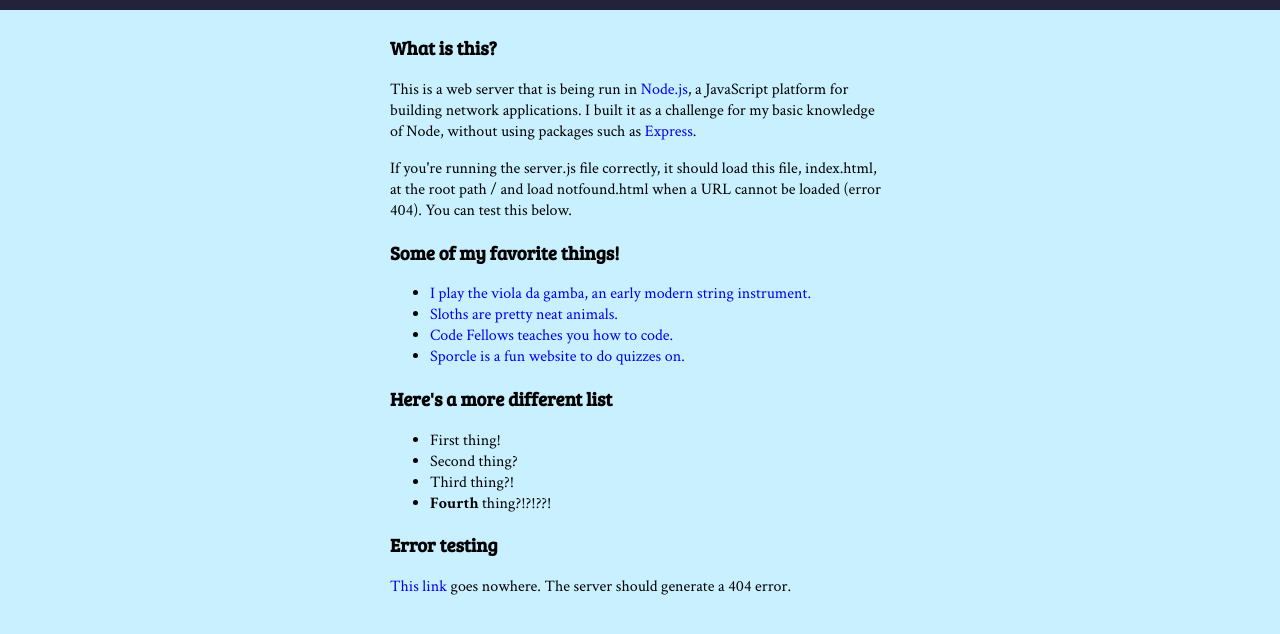
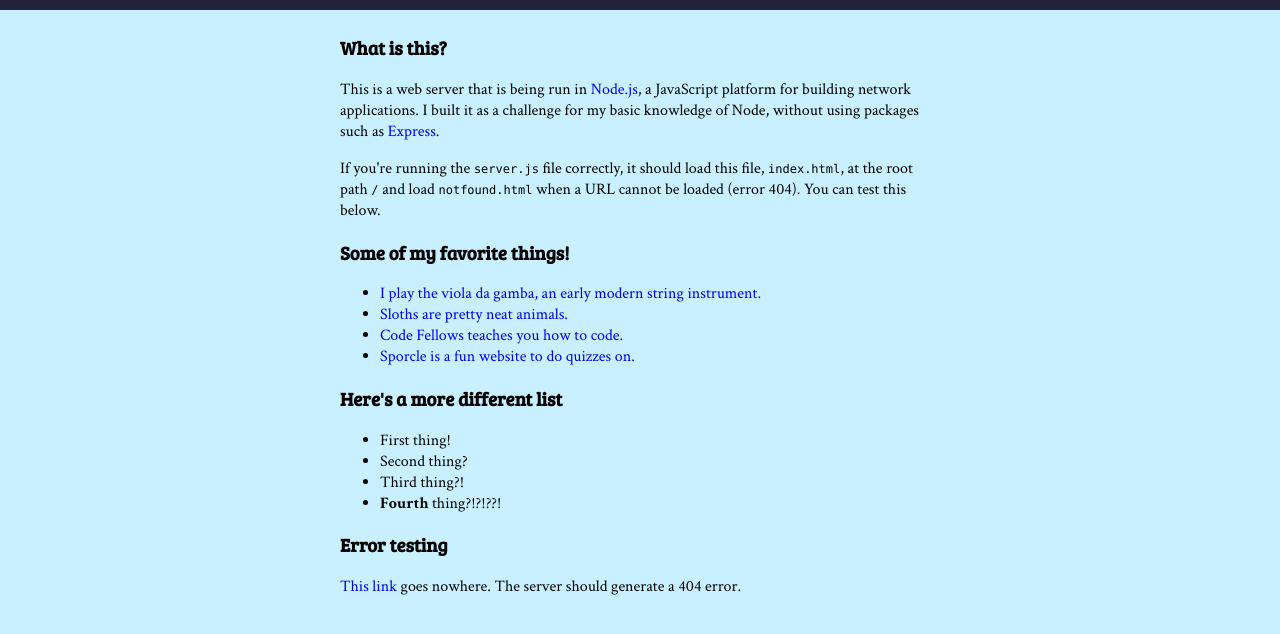
Before and after one commit to emilyaviva/basic-node-server, a plain HTML site: page index.html in a window 1280 px wide. Shown: the part 90-724 px from the top of the page. Drawn offline with Linux system fonts and the light colour scheme.

Commit message:
Added mono span, made page wider

```diff
--- a/local.css
+++ b/local.css
@@ -19,7 +19,7 @@ body {
 }
 
 #main {
-	max-width: 500px;
+	max-width: 600px;
 	margin: 0 auto;
 	padding: 0.4em 2em;
 }
@@ -32,6 +32,11 @@ a {
 	text-decoration: none;
 }
 
+.mono {
+	font-family: 'Monaco', 'Courier', monospace;
+	font-size: 0.75em;
+}
+
 .bolder {
 	font-weight: 600;
 }
```
